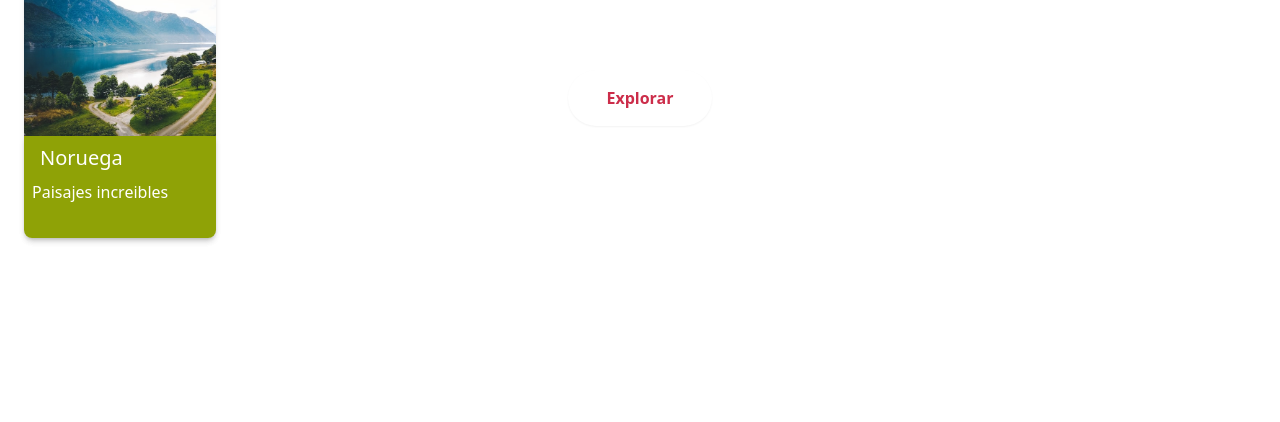
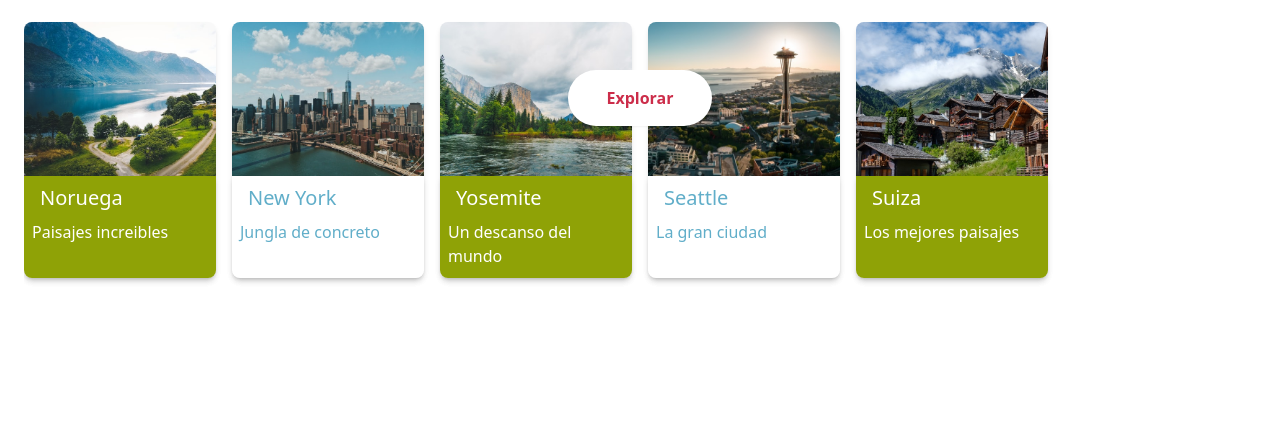
Before and after one commit to lrangelc/platzitravel, a website: page public/index.html in a window 1280 px wide. Shown: the part 378-800 px from the top of the page. Drawn offline with Linux system fonts and the light colour scheme.

Commit message:
feat: add cards

```diff
--- a/public/index.html
+++ b/public/index.html
@@ -26,11 +26,41 @@
       </div>
       <div id="recomendados" class="p-6">
         <p class="text-3xl font-semibold text-primary">Recomendados</p>
-        <div class="Card">
-          <div class="w-full h-3/5 rounded-t-lg bg-cover bg-norway"></div>
-          <div class="w-full h-2/5 bg-secondary shadow-md rounded-b-lg">
-            <p class="text-white text-bold text-xl px-4 py-2" >Noruega</p>
-            <p class="text-white text-md px-2">Paisajes increibles</p>
+        <div class="w-auto h-72 items-center mt-6 overflow-x-auto overscroll-x-contain flex space-x-4">
+          <div class="Card">
+            <div class="w-full h-3/5 rounded-t-lg bg-cover bg-norway"></div>
+            <div class="w-full h-2/5 bg-secondary shadow-md rounded-b-lg">
+              <p class="text-white text-bold text-xl px-4 py-2">Noruega</p>
+              <p class="text-white text-md px-2">Paisajes increibles</p>
+            </div>
+          </div>
+          <div class="Card">
+            <div class="w-full h-3/5 rounded-t-lg bg-cover bg-new_york"></div>
+            <div class="w-full h-2/5 bg-white shadow-md rounded-b-lg">
+              <p class="text-tertiary text-bold text-xl px-4 py-2">New York</p>
+              <p class="text-tertiary text-md px-2">Jungla de concreto</p>
+            </div>
+          </div>
+          <div class="Card">
+            <div class="w-full h-3/5 rounded-t-lg bg-cover bg-yosemite"></div>
+            <div class="w-full h-2/5 bg-secondary shadow-md rounded-b-lg">
+              <p class="text-white text-bold text-xl px-4 py-2">Yosemite</p>
+              <p class="text-white text-md px-2">Un descanso del mundo</p>
+            </div>
+          </div>
+          <div class="Card">
+            <div class="w-full h-3/5 rounded-t-lg bg-cover bg-seattle"></div>
+            <div class="w-full h-2/5 bg-white shadow-md rounded-b-lg">
+              <p class="text-tertiary text-bold text-xl px-4 py-2">Seattle</p>
+              <p class="text-tertiary text-md px-2">La gran ciudad</p>
+            </div>
+          </div>
+          <div class="Card">
+            <div class="w-full h-3/5 rounded-t-lg bg-cover bg-switzerland"></div>
+            <div class="w-full h-2/5 bg-secondary shadow-md rounded-b-lg">
+              <p class="text-white text-bold text-xl px-4 py-2">Suiza</p>
+              <p class="text-white text-md px-2">Los mejores paisajes</p>
+            </div>
           </div>
         </div>
       </div>
--- a/src/css/tailwind.css
+++ b/src/css/tailwind.css
@@ -4,6 +4,6 @@
 
 @layer components {
   .Card {
-    @apply w-48 h-64 shadow-md rounded-lg;
+    @apply w-48 h-64 shadow-md rounded-lg flex-none;
   }
 }
```
Also changed, not shown: public/css/tailwind.css.
